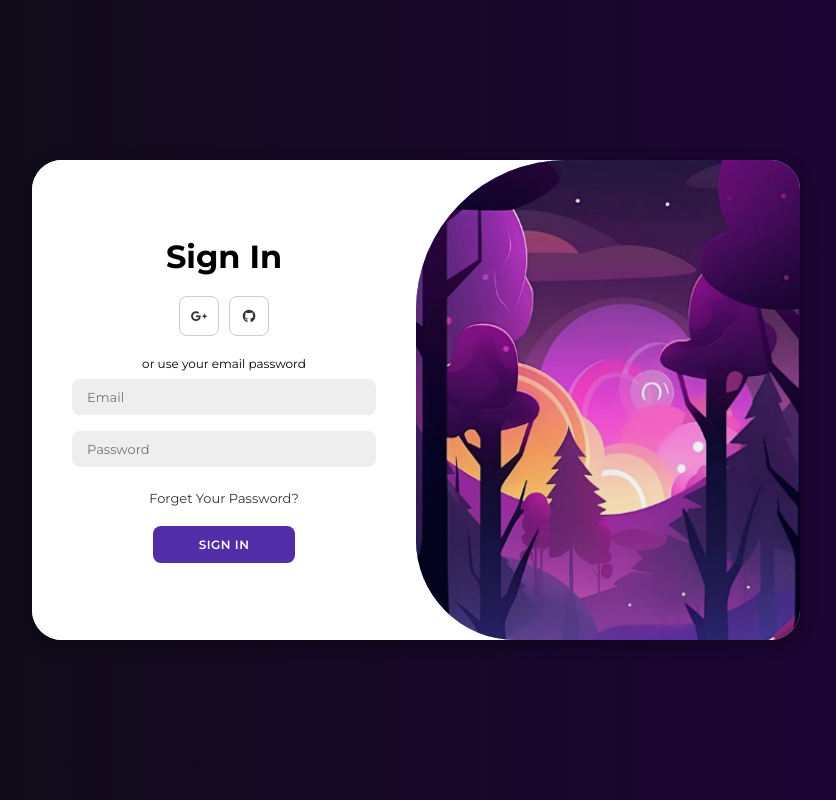
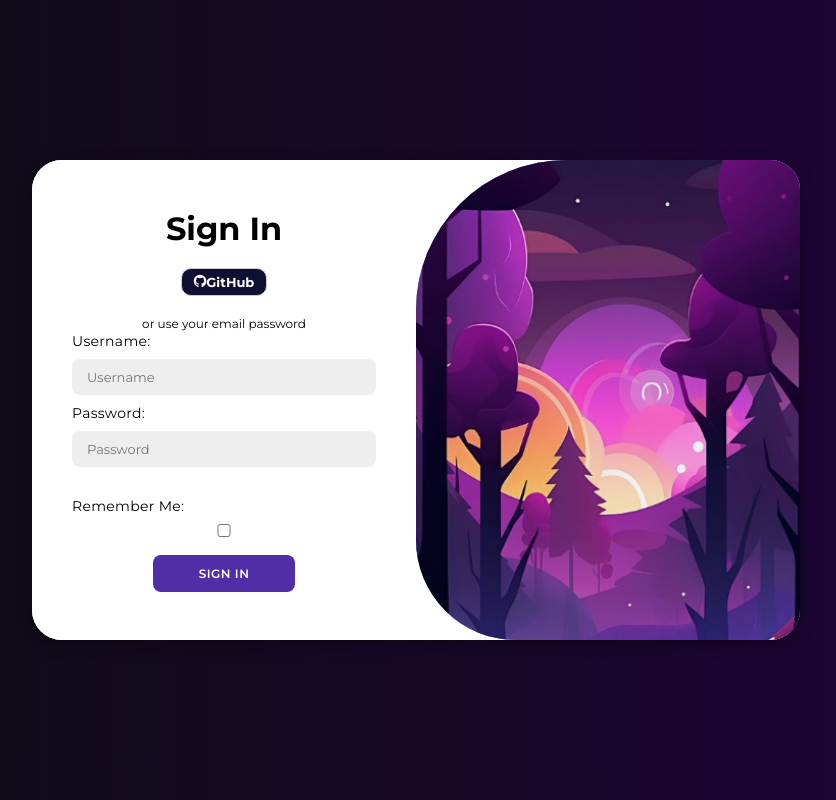
Before and after one commit to criticalRobin/app_web_formularios_de_cambio, a Django app: page /accounts/login/ in a window 1280 px wide. Shown: the whole page, without its empty margins (224-1060 px from the left). Run offline with Django 4.2, Linux system fonts and the light colour scheme; some libraries are stand-ins or nearby versions.

Commit message:
Implementacion del Boton de Salida directa al login inicial y configuracion temprana del Login

```diff
--- a/templates/login.html
+++ b/templates/login.html
@@ -48,7 +48,6 @@
           font-size: 14px;
           line-height: 20px;
           letter-spacing: 0.3px;
-          margin: 20px 0;
       }
 
       .container span{
@@ -56,10 +55,10 @@
       }
 
       .container a{
-          color: #333;
+          color: #ffffff;
           font-size: 13px;
           text-decoration: none;
-          margin: 15px 0 10px;
+          margin: 5px 20px;
       }
 
       .container button{
@@ -115,48 +114,20 @@
           z-index: 2;
       }
 
-      .container.active .sign-in{
-          transform: translateX(100%);
-      }
-
-      .sign-up{
-          left: 0;
-          width: 50%;
-          opacity: 0;
-          z-index: 1;
-      }
-
-      .container.active .sign-up{
-          transform: translateX(100%);
-          opacity: 1;
-          z-index: 5;
-          animation: move 0.6s;
-      }
-
-      @keyframes move{
-          0%, 49.99%{
-              opacity: 0;
-              z-index: 1;
-          }
-          50%, 100%{
-              opacity: 1;
-              z-index: 5;
-          }
-      }
-
       .social-icons{
-          margin: 20px 0;
+          margin: 20px 0px;
       }
 
       .social-icons a{
           border: 1px solid #ccc;
-          border-radius: 20%;
+          border-radius: 10px;
           display: inline-flex;
           justify-content: center;
           align-items: center;
           margin: 0 3px;
-          width: 40px;
-          height: 40px;
+          width: auto;
+          padding: 5px 12px;
+          background-color: rgb(15,15,50);
       }
 
       .toggle-container{
@@ -209,18 +180,31 @@
         <form>
           <h1>Sign In</h1>
           <div class="social-icons">
-            <a href="#" class="icon">
-              <i class="fa-brands fa-google-plus-g"></i>
-            </a>
             <a href="{% provider_login_url 'github' %}" class="icon">
               <i class="fab fa-github"></i>
+              <b>GitHub</b>
             </a>
           </div>
           <span>or use your email password</span>
-          <input type="email" placeholder="Email" />
-          <input type="password" placeholder="Password" />
-          <a href="#">Forget Your Password?</a>
-          <button>Sign In</button>
+          <form method="post" action="{% url 'account_login' %}" class="entrance login">
+            {% csrf_token %}
+
+            <div>
+              {{ form.as_p }}
+
+              {# Campo oculto para la redirección #}
+              {% if redirect_field_value %}
+                  <input type="hidden" name="{{ redirect_field_name }}" value="{{ redirect_field_value }}">
+              {% endif %}
+            </div>
+          <div class="actions">
+            <button type="submit" class="prominent login">
+                Sign In
+            </button>
+
+        </form>
+
+        </div>
         </form>
       </div>
       <div class="toggle-container">
```
Also changed, not shown: templates/home.html (+22 -9 lines).
